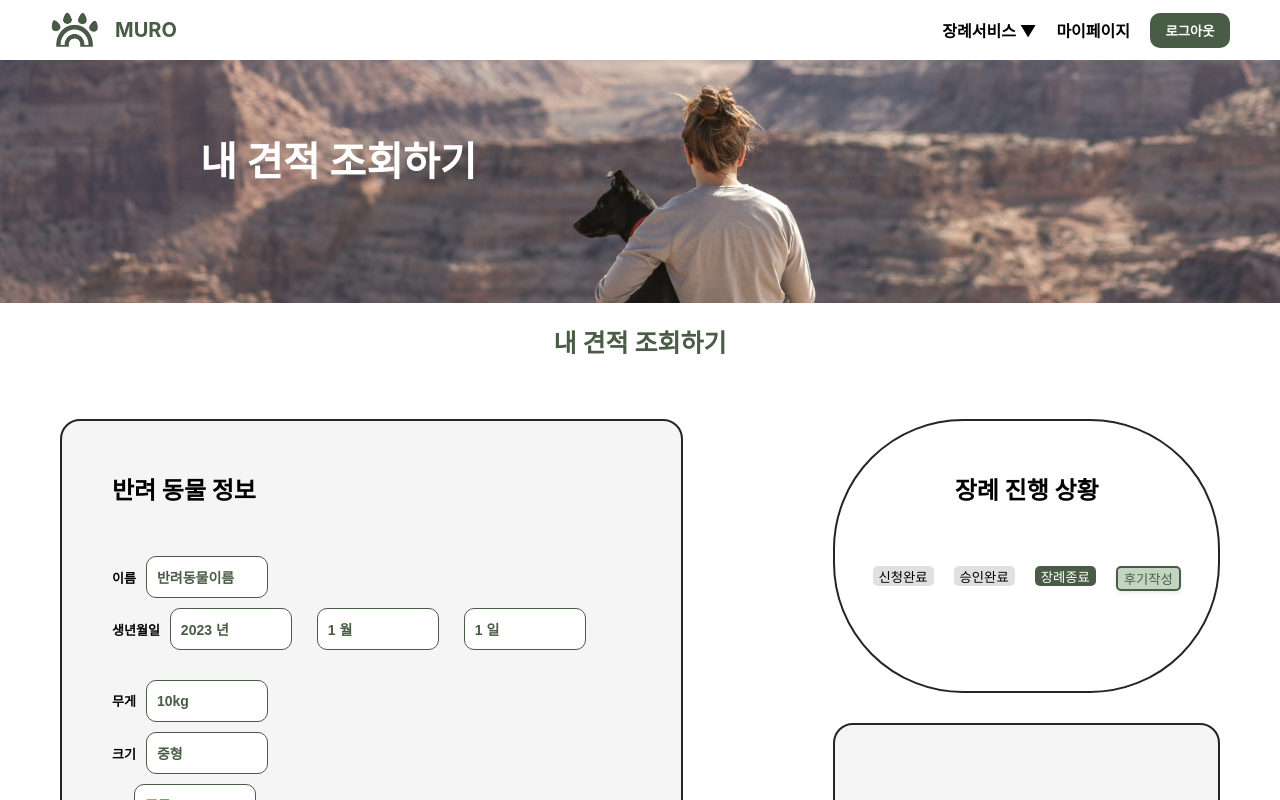
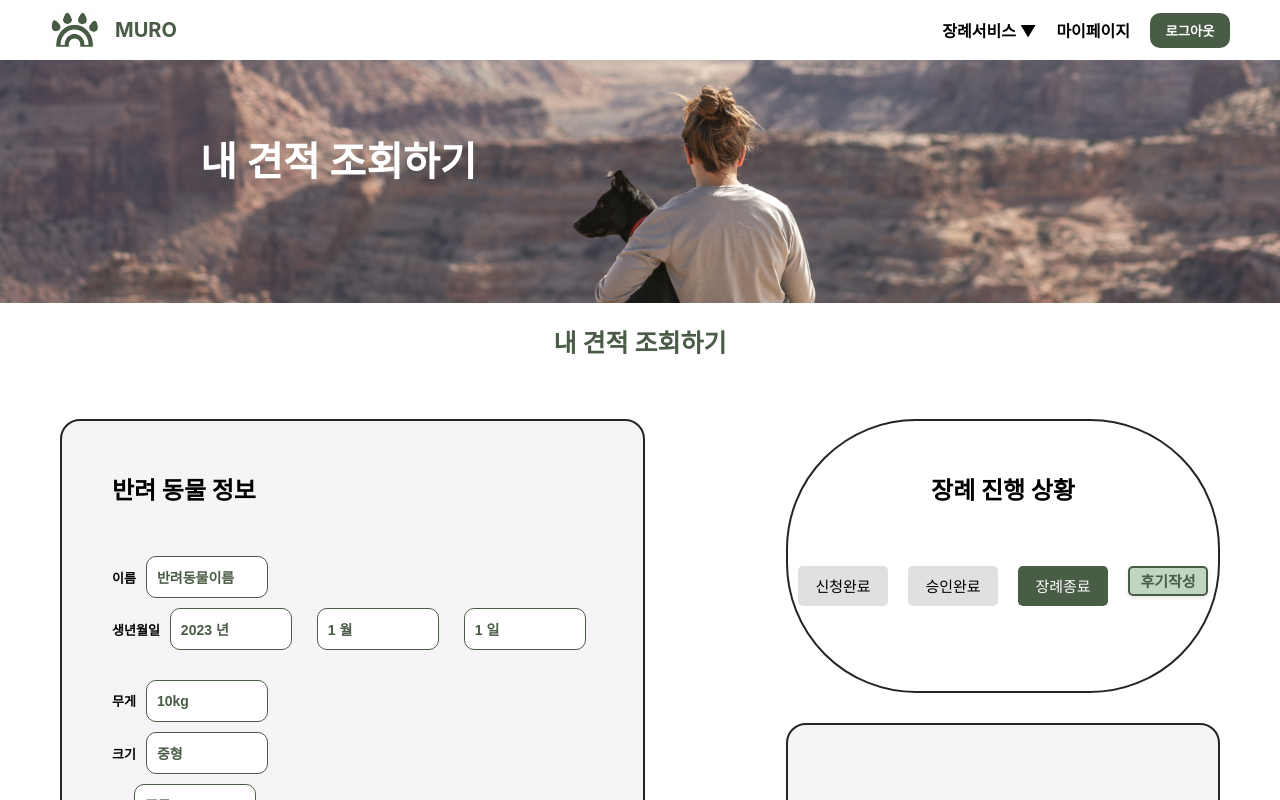
Before and after one commit to 23Software5/FrontEnd, a React (Create React App) app: page /mysearch in a window 1280 px wide. Shown: the top 800 px of the page. Built offline with nearby package versions, Linux system fonts and the light colour scheme.

Commit message:
Style: button

```diff
--- a/src/styles/MySearch.css
+++ b/src/styles/MySearch.css
@@ -85,14 +85,20 @@ margin-bottom:50px;
 
 .status-buttons button[disabled] {
   color: white;
+  height: 40px;
+  width: 90px;
+  font-size: 15px;
 }
 
 .status-buttons button.review-button {
-  height: 25px;
+  height: 30px;
+  width: 80px;
   background-color: #c1d5c0;
   color: #495c45;
   border: 2px solid #495c45;
   box-shadow: 0 2px 4px rgba(0, 0, 0, 0.1);
+  font-weight: bold;
+  font-size: 15px;
 }
 
 
@@ -120,6 +126,7 @@ margin-bottom:50px;
   cursor: pointer;
   border-radius: 5px;
   margin-top: 10px;
+
 }
 
 
```
